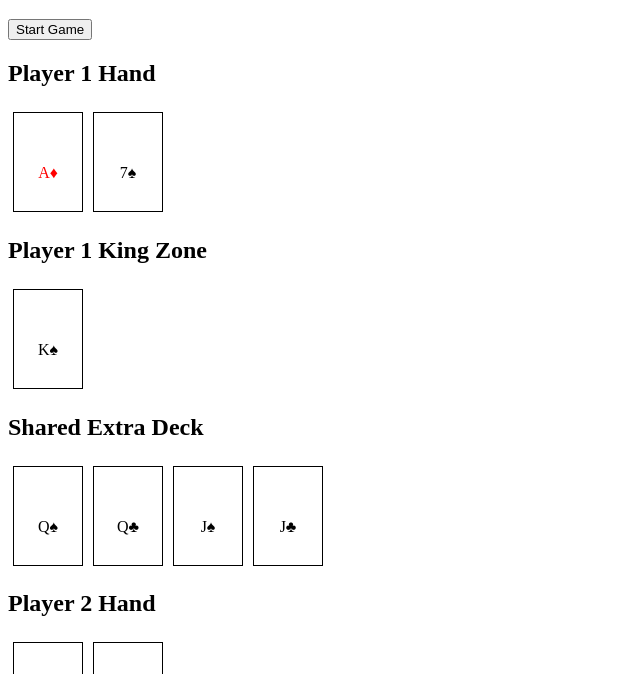
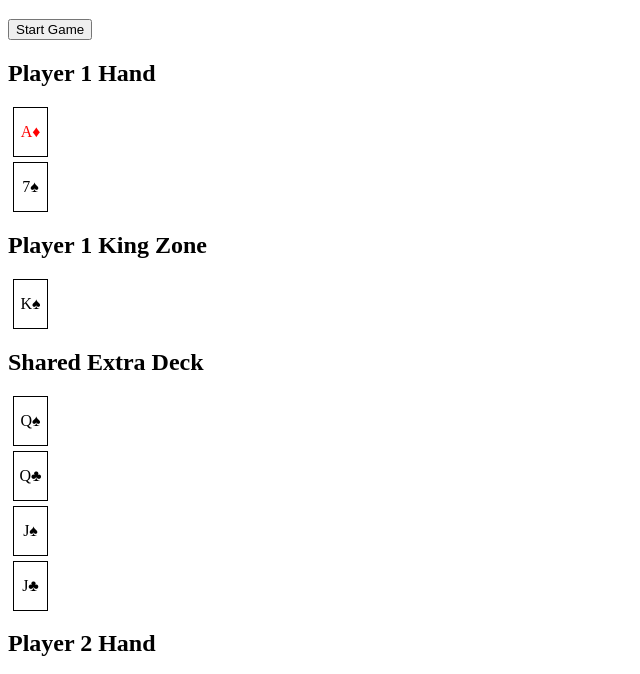
Before and after one commit to robynteague/cardgame, a plain HTML site: page index.html in a window 1280 px wide. Both pictures are taken after a click on the button "Start Game". Shown: the part 61-735 px from the top of the page, without its empty margins (0-640 px from the left). Drawn offline with Linux system fonts and the light colour scheme.

Commit message:
Update index.html     centred and shrnak cands

```diff
--- a/index.html
+++ b/index.html
@@ -9,13 +9,13 @@
             border: 1px solid #000;
             padding: 10px;
             margin: 5px;
-            display: inline-block;
-            width: 70px;
-            height: 100px;
+            display: flex;
+            justify-content: center;
+            align-items: center;
+            width: 35px;
+            height: 50px;
             box-sizing: border-box;
-            text-align: center;
-            line-height: 100px;
-        }
+               }
         .player-hand, .king-zone {
             margin-bottom: 20px;
         }
```
